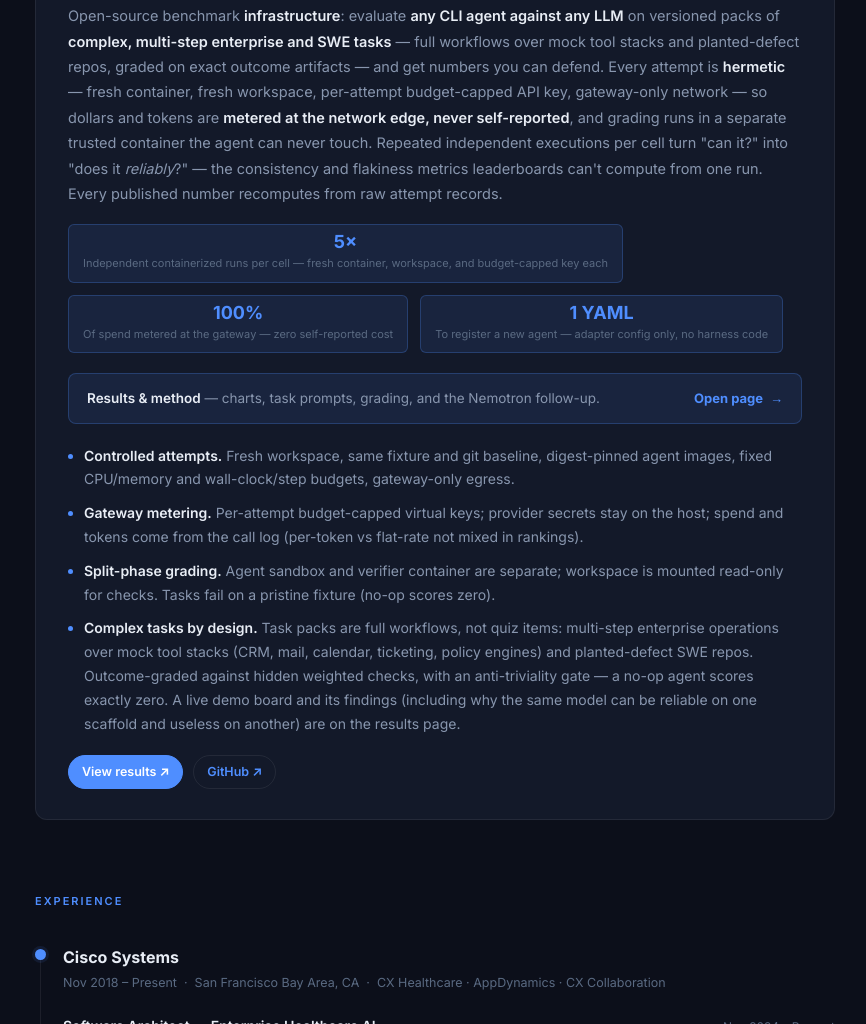
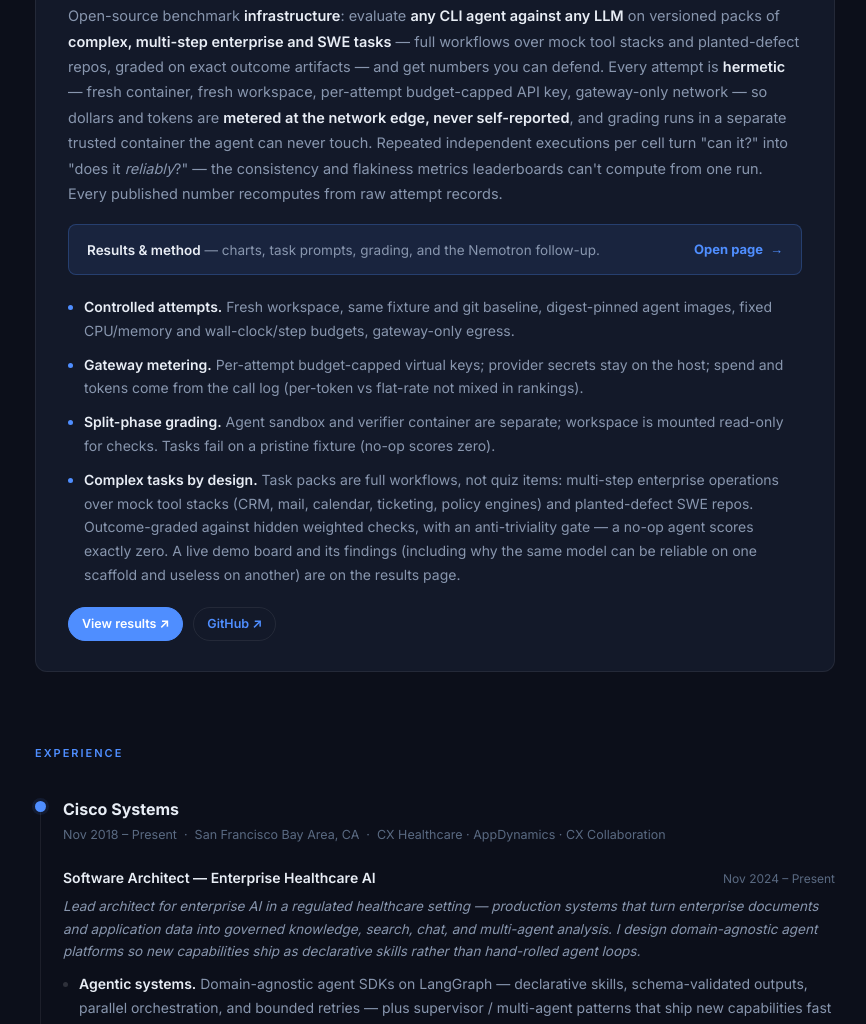
Before and after one commit to makkarkartik/portfolio, a plain HTML site: page index.html in a window 1280 px wide. Shown: the part 1786-2810 px from the top of the page, without its empty margins (205-1071 px from the left). Drawn offline with Linux system fonts and the light colour scheme.

Commit message:
Drop metric tiles from MAKBench card; the dashboard link carries the numbers

```diff
--- a/index.html
+++ b/index.html
@@ -653,23 +653,6 @@
         recomputes from raw attempt records.
       </p>
 
-      <a class="metrics-link" href="makbench.html" aria-label="Open the MAKBench results page">
-      <div class="metrics">
-        <div class="metric">
-          <div class="metric-val">5×</div>
-          <div class="metric-lbl">Independent containerized runs per cell — fresh container, workspace, and budget-capped key each</div>
-        </div>
-        <div class="metric">
-          <div class="metric-val">100%</div>
-          <div class="metric-lbl">Of spend metered at the gateway — zero self-reported cost</div>
-        </div>
-        <div class="metric">
-          <div class="metric-val">1 YAML</div>
-          <div class="metric-lbl">To register a new agent — adapter config only, no harness code</div>
-        </div>
-      </div>
-      </a>
-
       <a class="results-cta" href="makbench.html">
         <span class="rc-text"><strong>Results &amp; method</strong> — charts, task prompts, grading, and the Nemotron follow-up.</span>
         <span class="rc-go">Open page <span class="arrow">→</span></span>
```
